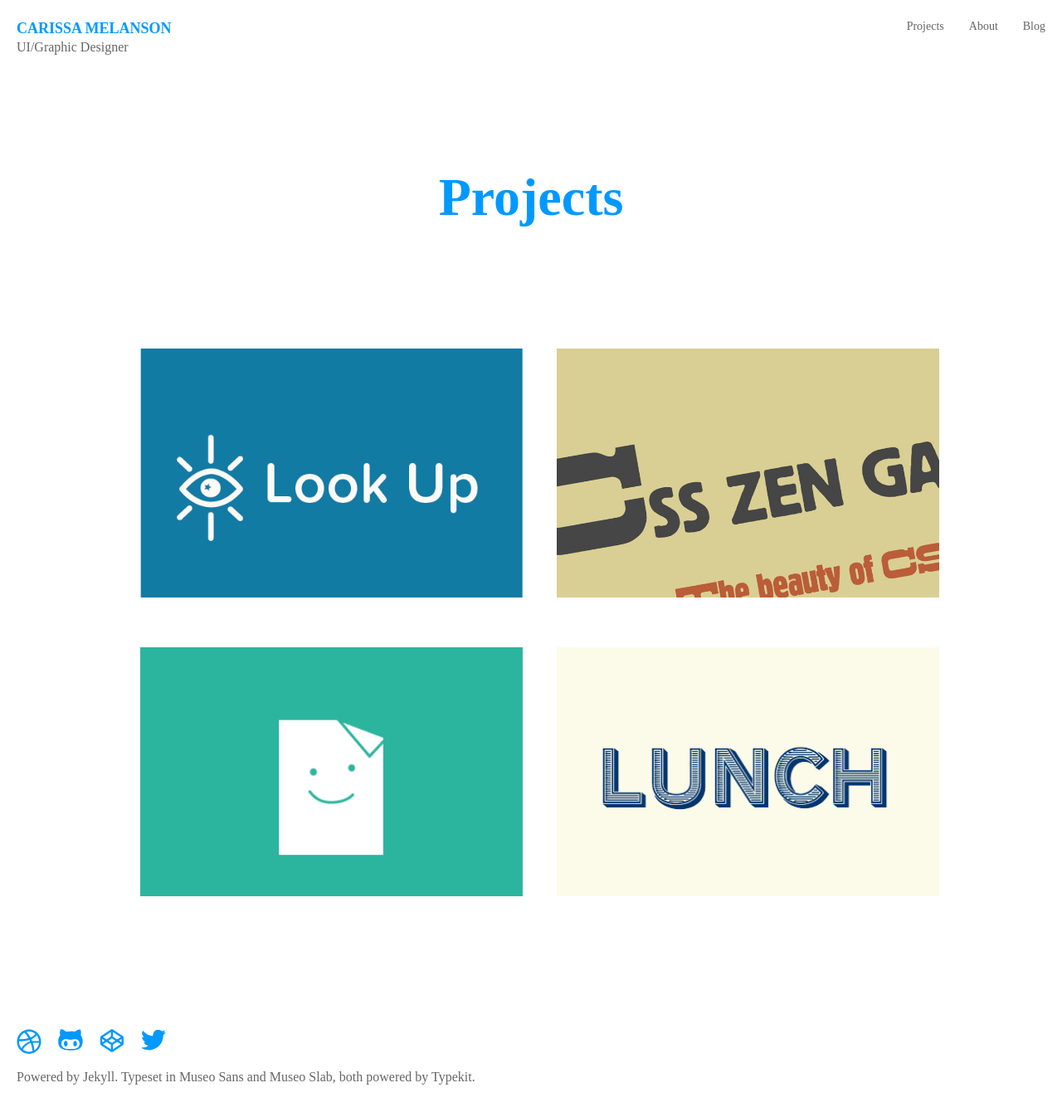
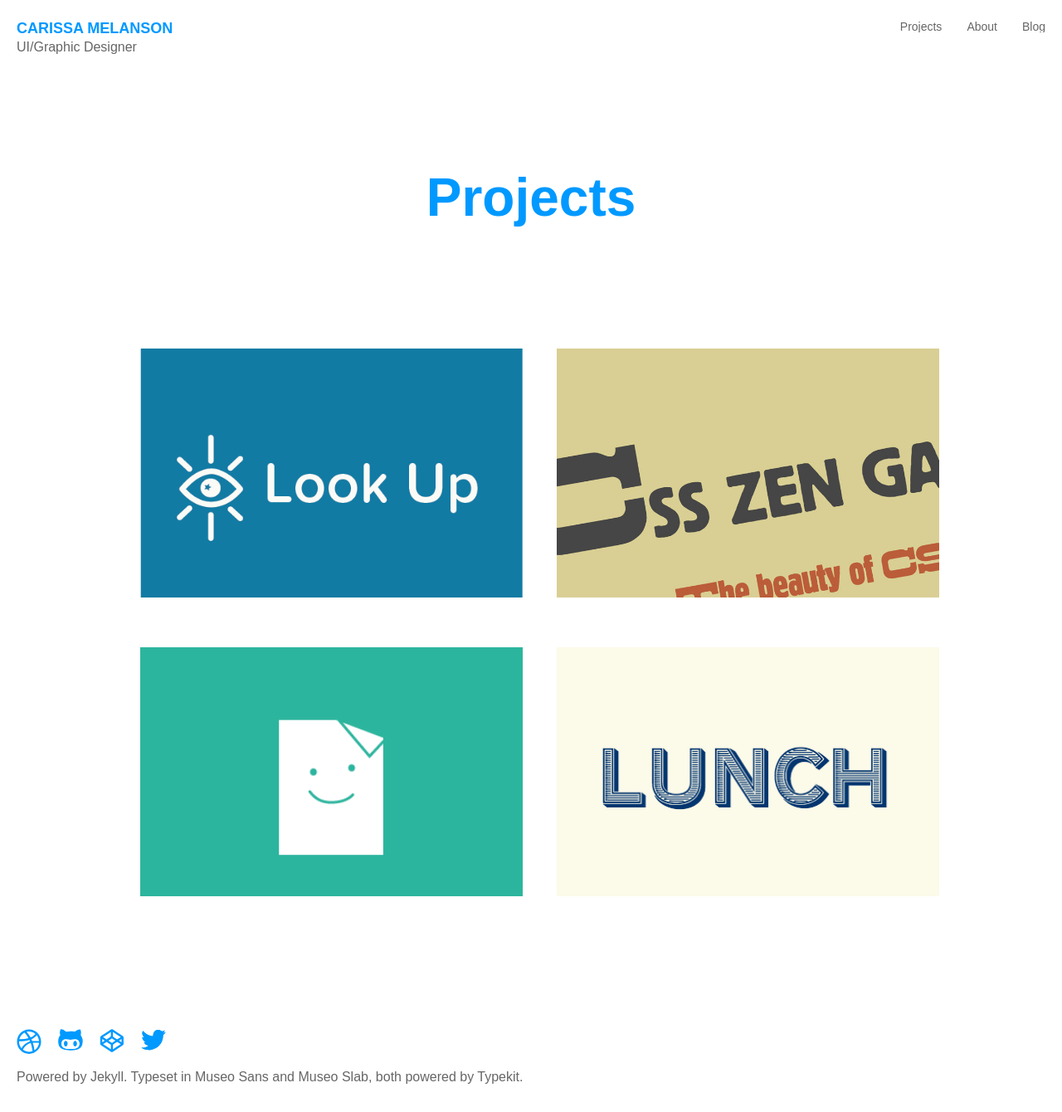
Before and after one commit to carissamelanson/carissamelanson.github.io, a Jekyll site: the page built from index.html, in a window 1280 px wide and 1340 px high. Shown: the whole window at 83% size. Built offline with Jekyll 4.4.1, drawn with Linux system fonts in a browser that asks for light colours.

Commit message:
edits to font family

```diff
--- a/css/main.scss
+++ b/css/main.scss
@@ -7,8 +7,10 @@
 
 
 /*FONTS*/
-$mslab:"museo-slab",sans-serif;
-$museo:"museo-sans", serif;
+// $mslab:"museo-slab",sans-serif;
+// $museo:"museo-sans", serif;
+$proxima: "proxima-nova",sans-serif;
+
 
 /*COLOR*/
 $royal-blue: #0099ff;
@@ -21,7 +23,7 @@
 /*TYPOGRAPHY*/
 
 h1{
-  font-family: $museo;
+  font-family: $proxima;
   font-weight: 700;
   font-size: 3em;
   color: $royal-blue;
@@ -29,7 +31,7 @@
   }
 
 h2{
-	font-family: $museo;
+	font-family: $proxima;
 	font-size: 2.8em;
 	line-height: 1.2;
 	color: $dkblue;
@@ -38,44 +40,45 @@
 }
 
 h3{
-	font-family: $museo;
+	font-family: $proxima;
 	font-size: 1.125em;
 	color: $dkblue;
 	font-weight: 700;
 	line-height: 1.6em;
 }
 h4{
-	font-family: $museo;
+	font-family: $proxima;
 	font-size: 1em;
 	color: $ltblue;
 	font-weight: 300;
 }
 
 h5{
-	font-family: $museo;
+	font-family: $proxima;
 	color: $dkblue;
 	font-size: 1em;
 }
 
 h6 {
-	font-family: $museo;
+	font-family: $proxima;
 	color: $royal-blue;
 	font-size: 1em;
 }
 
 
 p{
-	font-family: $mslab;
+	font-family: $proxima;
 	font-size: 1.125em;
 	line-height: 1.8;
 	color: $grey;
+	font-weight: 300;
 }
 
 a, a:hover{color: $royal-blue;}
 
 nav,
 .nav-toggle,{
-	font-family: $museo;
+	font-family: $proxima;
 	font-size: 0.875em;
 	font-weight: 300;
 	color: $grey;
@@ -343,9 +346,10 @@
 
 }
 .site-info p{
-	font-family: $museo;
+	font-family: $proxima;
 	font-size: 1em;
 	color: $grey;
+	font-weight: 300;
 }
 
 /* MEDIUM MEDIA QUERY */
```
